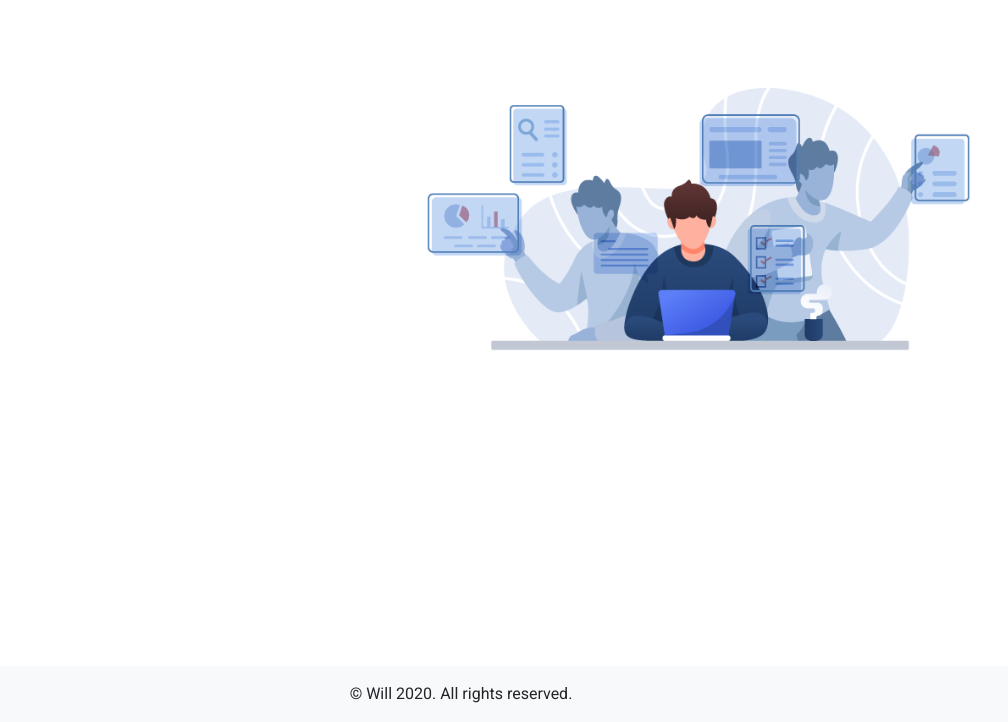
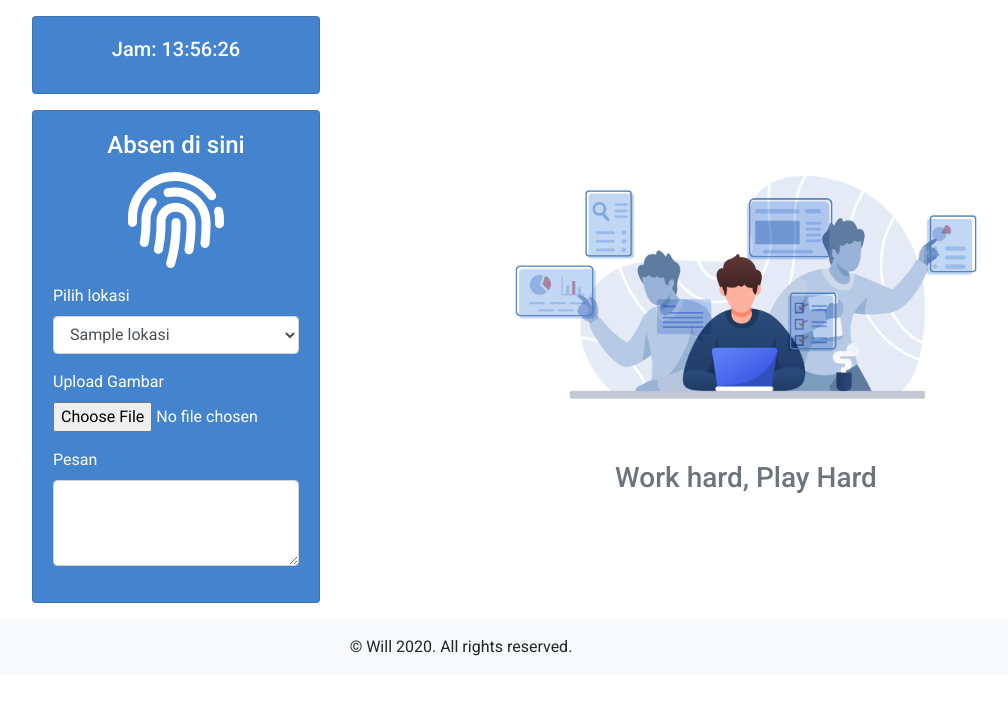
Before and after one commit to wisuja/php-attendance-system, a PHP site: page /absensi_karyawan/karyawan/index.php in a window 1280 px wide. Shown: the part 78-800 px from the top of the page, without its empty margins (179-1187 px from the left). Run offline with PHP 8.4, Linux system fonts and the light colour scheme; a user stored in the database is signed in; tables that the repository leaves empty hold one stand-in row (values such as "Sample post"); some libraries are stand-ins or nearby versions.

Commit message:
Halaman karyawan

```diff
--- a/css/style.css
+++ b/css/style.css
@@ -77,5 +77,41 @@ body {
 
 .illustration {
   width: 100%;
+}
+
+.karyawan-container {
   height: 100%;
+  display: flex;
+  align-items: center;
+  justify-content: center;
+  /* background-color: red !important; */
 }
+
+.absen-container {
+  display: flex;
+  align-items: center;
+  flex-direction: column;
+}
+
+#timestamp {
+  display: inline-block;
+}
+
+.fa-fingerprint {
+  font-size: 6rem;
+  color: white;
+}
+
+.fa-fingerprint:hover {
+  color: #333;
+}
+
+.btn-absen {
+  border: none;
+  background-color: transparent;
+}
+
+.absen-card {
+  background-color: #4484ce;
+  color: white;
+}
--- a/karyawan/index.php
+++ b/karyawan/index.php
@@ -5,6 +5,7 @@ if ($_SESSION["status"] !== "karyawan") {
   header("Location: ../index.php?msg=notlogin");
 }
 
+require('../koneksi.php');
 ?>
 <!DOCTYPE html>
 <html lang="en">
@@ -44,22 +45,56 @@ if ($_SESSION["status"] !== "karyawan") {
 
   <!-- Content -->
   <div class="container">
-    <div class="row">
-      <div class="col-md-5">
-
+    <div class="row karyawan-container">
+      <div class="col-md-6 absen-container">
+        <div class="card absen-card text-center my-3" style="width: 18rem;">
+          <div class="card-body">
+            <h5 class="card-title">Jam: <div id="timestamp"></div>
+            </h5>
+          </div>
+        </div>
+        <div class="card absen-card" style="width: 18rem;">
+          <div class="card-body">
+            <h4 class="card-title text-center">Absen di sini</h4>
+            <form action="aksi_tambah.php" method="POST" enctype="multipart/form-data">
+              <div class="text-center">
+                <button type="submit" name="absen" class="btn-absen">
+                  <i class="fas fa-fingerprint"></i>
+                </button>
+              </div>
+              <div class="form-group mt-3">
+                <label for="lokasi">Pilih lokasi</label>
+                <select class="form-control" id="lokasi" name="lokasi">
+                  <?php
+                  $data = mysqli_query($koneksi, "SELECT nama FROM lokasi");
+                  while ($d = mysqli_fetch_assoc($data)) :
+                  ?>
+                    <option value="<?php echo $d["nama"] ?>"><?php echo $d["nama"] ?></option>
+                  <?php endwhile; ?>
+                </select>
+              </div>
+              <div class="form-group">
+                <label for="upload">Upload Gambar</label>
+                <input type="file" class="form-control-file" id="upload" name="gambar" required>
+              </div>
+              <div class="form-group">
+                <label for="pesan">Pesan</label>
+                <textarea class="form-control" name="pesan" id="pesan" rows="3" required></textarea>
+              </div>
+            </form>
+          </div>
+        </div>
       </div>
-      <div class="col-md-7">
+      <div class="col-md-6 text-center">
         <img src="../img/karyawan_illustration.png" alt="ilustrasi" class="illustration">
+        <h3 class="text-muted">Work hard, Play Hard</h3>
       </div>
     </div>
   </div>
   <!-- End of Content -->
 
-  <!-- Clock -->
-  <!-- End of Clock -->
-
   <!-- Footer -->
-  <footer class="fixed-bottom text-center py-3 bg-light">
+  <footer class="text-center py-3 bg-light mt-3">
     &copy; Will 2020. All rights reserved.
   </footer>
   <!-- End of Footer -->
@@ -68,6 +103,22 @@ if ($_SESSION["status"] !== "karyawan") {
   <script src="https://code.jquery.com/jquery-3.5.1.min.js" integrity="sha256-9/aliU8dGd2tb6OSsuzixeV4y/faTqgFtohetphbbj0=" crossorigin="anonymous"></script>
   <script src="https://cdn.jsdelivr.net/npm/popper.js@1.16.0/dist/umd/popper.min.js" integrity="sha384-Q6E9RHvbIyZFJoft+2mJbHaEWldlvI9IOYy5n3zV9zzTtmI3UksdQRVvoxMfooAo" crossorigin="anonymous"></script>
   <script src="https://stackpath.bootstrapcdn.com/bootstrap/4.4.1/js/bootstrap.min.js" integrity="sha384-wfSDF2E50Y2D1uUdj0O3uMBJnjuUD4Ih7YwaYd1iqfktj0Uod8GCExl3Og8ifwB6" crossorigin="anonymous"></script>
+
+  <script>
+    $(document).ready(function() {
+      console.log("test");
+      setInterval(timestamp, 1000);
+    });
+
+    function timestamp() {
+      $.ajax({
+        url: 'http://localhost/absensi_karyawan/karyawan/timestamp.php',
+        success: function(data) {
+          $('#timestamp').html(data);
+        },
+      });
+    }
+  </script>
 </body>
 
 </html>
--- /dev/null
+++ b/karyawan/timestamp.php
@@ -0,0 +1,3 @@
+<?php
+date_default_timezone_set('Asia/Jakarta');
+echo $timestamp = date('H:i:s');
```
Also changed, not shown: karyawan/aksi_tambah.php (added, +35 -0 lines).
